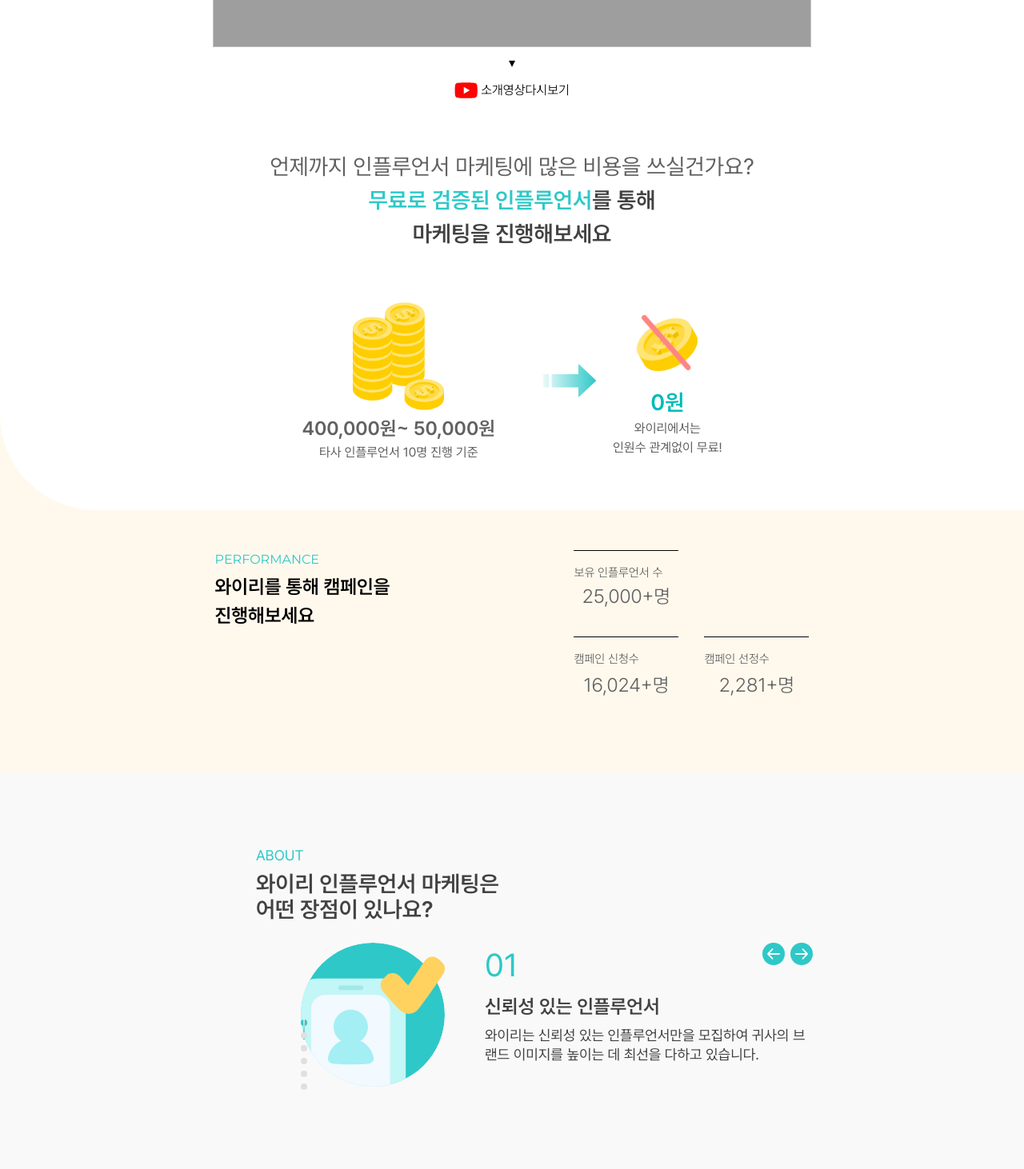
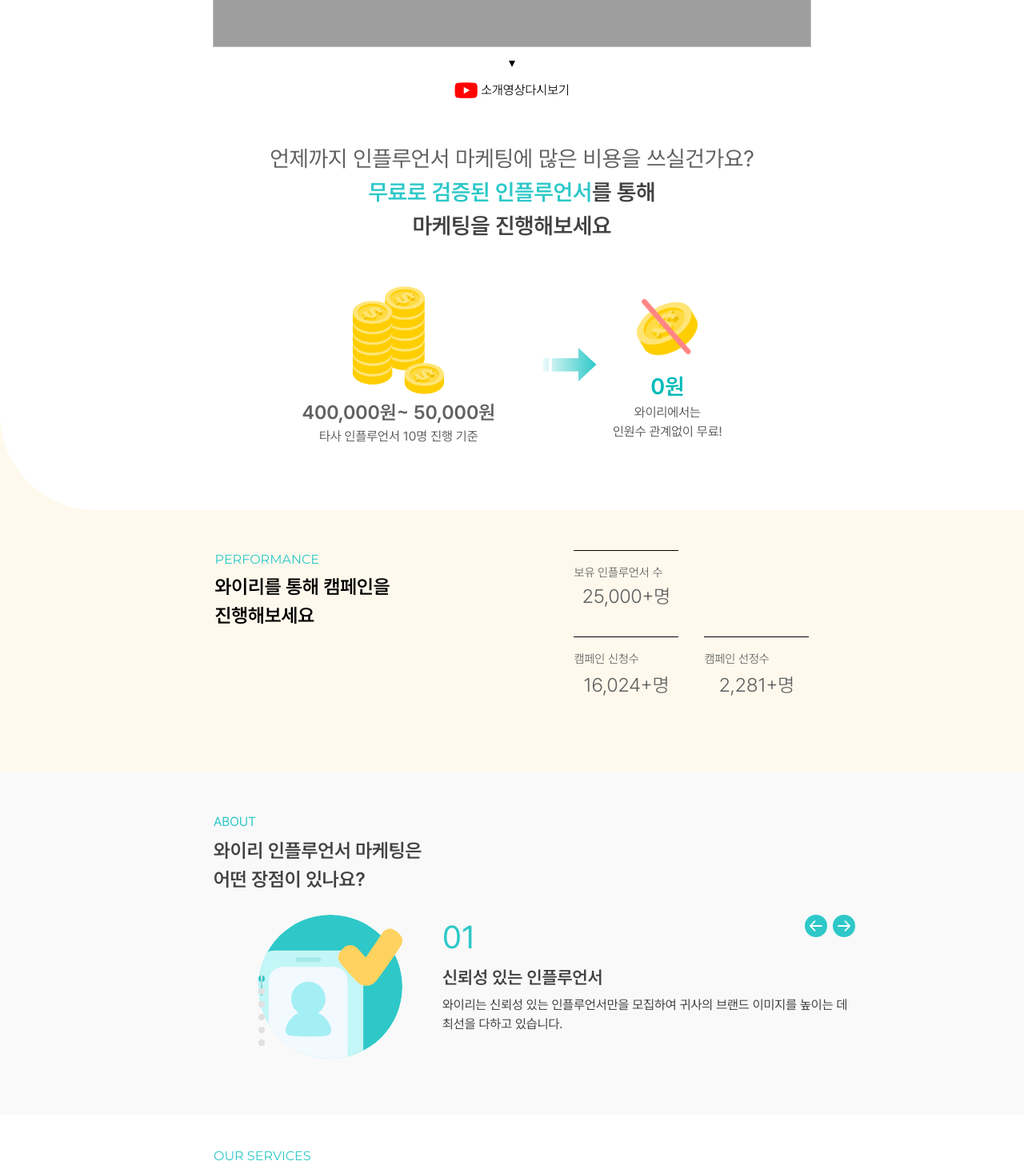
Before and after one commit to wairi-fiveTeam/wairi, a Next.js app: page / in a window 1280 px wide. Shown: the part 420-1882 px from the top of the page at 80% size. Built offline with nearby package versions, Linux system fonts and the light colour scheme; grey boxes are pictures that could not be loaded.

Commit message:
style: 반응형 레이아웃 구현

```diff
--- a/src/components/Footer.tsx
+++ b/src/components/Footer.tsx
@@ -1,35 +1,30 @@
-import Image from "next/image";
-import wairiLogo from "../../public/images/wairi_logo.svg";
+import Image from 'next/image';
+import Link from 'next/link';
+import wairiLogo from '../../public/images/wairi_logo.svg';
 
 export default function Footer() {
   return (
-    <footer className='bg-[#424242] w-full py-10 max-md:py-8'>
-      <div className='max-w-[860px] mx-auto px-[100px] max-md:px-5'>
+    <footer className="bg-[#424242] w-full py-10 max-md:py-8">
+      <div className="max-w-[860px] mx-auto px-[100px] max-md:px-5">
         {/* 로고 + 회사명 섹션 */}
-        <div className='flex justify-between'>
-          <div className='flex items-center mb-2'>
+        <div className="flex justify-between">
+          <div className="flex items-center mb-2">
             <Image
               src={wairiLogo}
-              alt='와이리로고'
+              alt="와이리로고"
               width={80}
               height={30}
-              className='mr-[24px] max-md:w-[77px] max-md:h-[34px]'
+              className="mr-[24px] max-md:w-[77px] max-md:h-[34px]"
             />
-            <span className='text-[18px] text-white max-md:text-[16px]'>(주)와이리</span>
+            <span className="text-[18px] text-white max-md:text-[16px]">
+              (주)와이리
+            </span>
           </div>
-          <a
-            href='https://2k044.channel.io/user-chats/'
-            target='_blank'
-            rel='noopener noreferrer'
-            className='hidden max-md:block'
-          >
-            <Image src='/images/chat.svg' alt='챗봇연결' width={60} height={60} />
-          </a>
         </div>
         {/* 회사정보 + 고객센터 컨테이너 */}
-        <div className='flex gap-[50px] max-md:flex-col max-md:gap-[29px]'>
+        <div className="flex gap-[50px] max-md:flex-col max-md:gap-[29px]">
           {/* 회사정보 */}
-          <div className='max-md:hidden text-[14px] text-[#9E9E9E]'>
+          <div className="max-md:hidden text-[14px] text-[#9E9E9E]">
             <div>대표자 : 김범석</div>
             <div>
               사업자등록번호 : 411-86-02504 | 통신판매업신고 :
@@ -39,14 +34,14 @@
             <div>이메일 : wairi_sales@naver.com | 대표전화 : 070-8098-7127</div>
           </div>
           {/* 고객센터 정보 */}
-          <div className='max-md:hidden text-white'>
-            <div className='text-[14px]'>와이리 고객센터</div>
-            <div className='text-[18px] font-bold'>070-8098-7127</div>
-            <div className='text-[14px]'>운영시간 평일 10:00~18:00</div>
+          <div className="max-md:hidden text-white">
+            <div className="text-[14px]">와이리 고객센터</div>
+            <div className="text-[18px] font-bold">070-8098-7127</div>
+            <div className="text-[14px]">운영시간 평일 10:00~18:00</div>
           </div>
 
           {/* 모바일 레이아웃 */}
-          <div className='hidden max-md:block text-[#9E9E9E] text-[16px] leading-[27px]'>
+          <div className="hidden max-md:block text-[#9E9E9E] text-[16px] leading-[27px]">
             <div>대표자 : 김범석</div>
             <div>사업자등록번호 : 411-86-02504</div>
             <div>통신판매업신고 : 2021-서울영등포-2197</div>
@@ -58,15 +53,15 @@
             <div>이메일 : wairi_sales@naver.com</div>
             <div>대표전화 : 070-8098-7127</div>
           </div>
-          <div className='hidden max-md:block text-white text-[16px]'>
-            <div className='flex gap-[48px]'>
-              <div className='leading-[25px]'>
+          <div className="hidden max-md:block text-white text-[16px]">
+            <div className="flex gap-[48px]">
+              <div className="leading-[25px]">
                 <div>와이리 고객센터</div>
-                <div className='font-bold'>070-8098-7127</div>
+                <div className="font-bold">070-8098-7127</div>
               </div>
-              <div className='leading-[25px]'>
-                <div className=''>운영시간 평일</div>
-                <div className=''>평일 10:00~18:00</div>
+              <div className="leading-[25px]">
+                <div className="">운영시간 평일</div>
+                <div className="">평일 10:00~18:00</div>
               </div>
             </div>
           </div>
--- a/src/components/partner/AwardSection.tsx
+++ b/src/components/partner/AwardSection.tsx
@@ -2,11 +2,11 @@
 
 export default function AwardSection() {
   return (
-    <div className="flex justify-center bg-[#F9F9F9] mt-8">
+    <div className="flex justify-center bg-[#F9F9F9]">
       <Image
         src="/images/banner_munhwa.png"
         alt="수상로고"
-        width={860}
+        width={1040}
         height={232}
       />
     </div>
--- a/src/components/partner/FaqSection.tsx
+++ b/src/components/partner/FaqSection.tsx
@@ -62,13 +62,13 @@
   };
 
   return (
-    <div className="w-full max-w-[860px] py-[90px] px-[100px] mx-auto max-md:py-[20px] max-md:px-[32px]">
+    <div className="w-full max-w-[746px] mx-auto py-[50px] max-md:py-[20px] max-md:px-[20px]">
       {/* 제목 */}
       <div>
-        <h2 className="text-[18px] max-md:text-[12px] text-[#2EC8C8]">
+        <h2 className="text-[16px] max-md:text-[12px] text-[#2EC8C8]">
           QUESTION
         </h2>
-        <h3 className="text-[28px] leading-9 max-md:text-[20px] max-md:pb-[24px]max-md:pt-[4px] text-[#424242] font-semibold pt-[6px] pb-[26px]">
+        <h3 className="text-[24px] max-md:text-[20px] max-md:pb-[24px]max-md:pt-[4px] text-[#424242] font-semibold pt-[6px] pb-[26px]">
           자주 묻는 질문
         </h3>
       </div>
@@ -85,7 +85,7 @@
               onClick={() => toggleFaq(index)}
               className="w-full text-start"
             >
-              <div className="flex justify-between items-center py-[14px] px-[26px] text-[16px]">
+              <div className="flex justify-between items-center py-[14px] px-[26px] text-[16px] max-md:px-[14px] max-md:py-[14px]">
                 <h4 className="text-[#424242]">{item.question}</h4>
                 <div
                   className={`transform transition-transform duration-300 ease-in-out ${
--- a/src/components/partner/PriceSection.tsx
+++ b/src/components/partner/PriceSection.tsx
@@ -6,7 +6,7 @@
       <div className="w-full mx-auto rounded-bl-[120px] max-md:rounded-bl-[60px] bg-white">
         <div className="max-w-[860px] mx-auto w-full">
           {/* 텍스트 섹션 */}
-          <div className="py-[60px] mx-auto text-center max-md:pt-[32px] max-md:pb-[24px] max-md:px-[20px]">
+          <div className="py-[50px] mx-auto text-center max-md:pt-[32px] max-md:pb-[24px] max-md:px-[20px]">
             <p className="text-[28px] text-[#616161] max-md:text-[14px] max-md:leading-[21px]">
               언제까지 인플루언서 마케팅에 많은 비용을 쓰실건가요?
             </p>
@@ -18,7 +18,7 @@
             </p>
           </div>
           {/* 비용비교섹션 */}
-          <div className="flex justify-center items-center pb-[60px] max-w-[1440px] w-full mx-auto max-md:pb-[60px] max-md:px-[42px]">
+          <div className="flex justify-center items-center pb-[80px] max-w-[1440px] w-full mx-auto max-md:pb-[60px] max-md:px-[30px]">
             <div className="text-center flex flex-col items-center text-[#616161] pr-[60px] max-md:pr-[8px] max-md:w-[112px]">
               <Image
                 src="/images/coins.png"
@@ -46,7 +46,7 @@
                 className="max-md:w-[44px] max-md:h-[27px]"
               />
             </div>
-            <div className="max-w-[400px] text-center flex flex-col items-center text-[#616161] pl-[20px] max-md:w-[112px] max-md:pl-0">
+            <div className="max-w-[400px] text-center flex flex-col items-center text-[#616161] pl-[20px] max-md:w-[120px] max-md:pl-0">
               <Image
                 src="/images/coin.png"
                 alt="와이리 인플루언서 마케팅 무료 표시"
--- a/src/components/partner/StepSlider/StepSlider.tsx
+++ b/src/components/partner/StepSlider/StepSlider.tsx
@@ -54,12 +54,12 @@
   ];
   return (
     <div className="w-full bg-[#F9F9F9]">
-      <div className="w-full max-w-[840px] mx-auto px-[100px] py-[90px] bg-[#F9F9F9] max-md:py-[20px] max-md:px-[32px]">
+      <div className="w-full max-w-[746px] mx-auto py-[50px] bg-[#F9F9F9] max-md:py-[20px] max-md:px-[32px]">
         <div>
-          <h2 className="text-[18px] max-md:text-[12px] text-[#2EC8C8]">
+          <h2 className="text-[16px] max-md:text-[12px] text-[#2EC8C8]">
             ABOUT
           </h2>
-          <h3 className="text-[28px] leading-8 max-md:text-[20px] max-md:pb-[24px]max-md:pt-[4px] text-[#424242] font-semibold pt-[6px] pb-[26px]">
+          <h3 className="text-[24px] whitespace-pre-line max-md:text-[20px] max-md:pb-[24px]max-md:pt-[4px] text-[#424242] font-semibold pt-[6px] pb-[26px]">
             와이리 인플루언서 마케팅은
             <br />
             어떤 장점이 있나요?
@@ -109,10 +109,10 @@
                       <h4 className="text-[40px] font-montserrat text-[#2EC8C8] leading-none py-[8px]">
                         {slide.number}
                       </h4>
-                      <p className="text-[24px] font-semibold text-[#424242] py-[6px] max-md:py-[10px]">
+                      <p className="text-[22px] font-semibold text-[#424242] py-[6px] max-md:py-[10px]">
                         {slide.title}
                       </p>
-                      <p className="text-[18px] text-[#424242] leading-6 max-md:text-[14px] max-md:leading-5 max-md:pb-[60px]">
+                      <p className="text-[16px] text-[#424242] leading-6 max-md:text-[14px] max-md:leading-5 max-md:pb-[60px]">
                         {slide.content}
                       </p>
                     </div>
```
